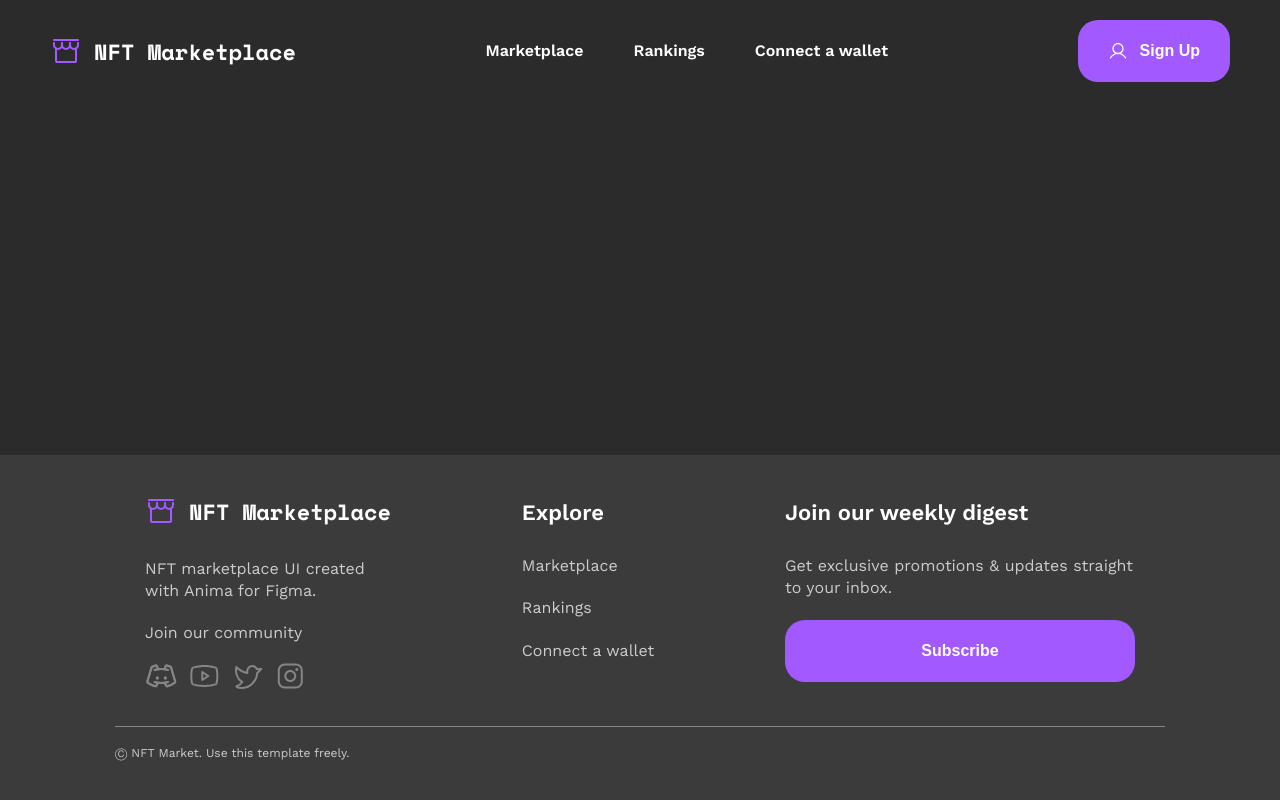
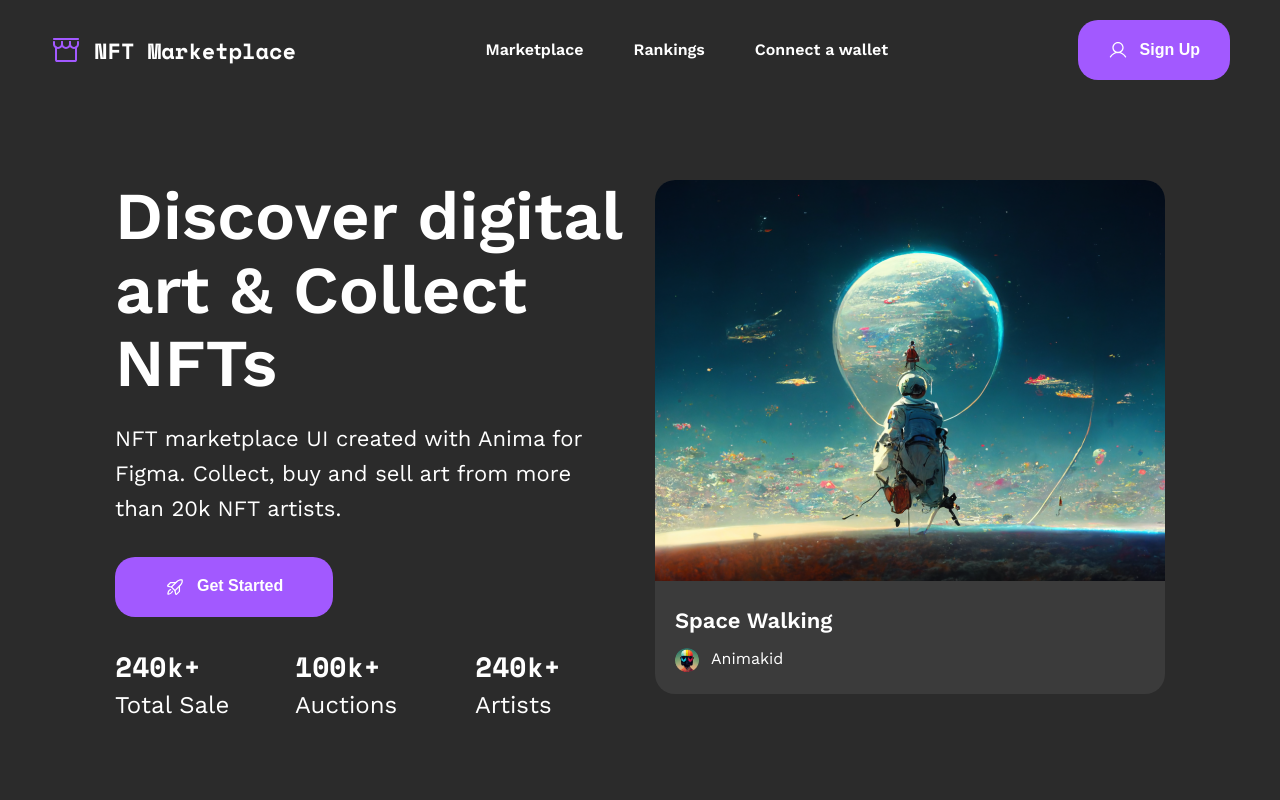
Before and after one commit to sardorw/nft-marketplace_react, a React (Vite) app: page / in a window 1280 px wide. Shown: the top 800 px of the page. Built offline with nearby package versions, Linux system fonts and the light colour scheme.

Commit message:
feat: add discover section

```diff
--- a/src/App.jsx
+++ b/src/App.jsx
@@ -1,9 +1,14 @@
 import Layout from './components/Layout/Layout'
+import Discover from './sections/Discover/Discover'
 
 function App() {
   return (
     <>
-      <Layout></Layout>
+      <Layout>
+        <main>
+          <Discover />
+        </main>
+      </Layout>
     </>
   )
 }
--- a/src/assets/icons/index.jsx
+++ b/src/assets/icons/index.jsx
@@ -233,3 +233,38 @@ export const InstagramIcon = () => (
     />
   </svg>
 )
+
+export const RocketLaunchIcon = () => (
+  <svg
+    width='20'
+    height='20'
+    viewBox='0 0 20 20'
+    fill='none'
+    xmlns='http://www.w3.org/2000/svg'
+  >
+    <path
+      fillRule='evenodd'
+      clipRule='evenodd'
+      d='M6.17053 12.4494C6.28055 12.7766 6.10451 13.131 5.77734 13.241C4.71792 13.5973 4.15489 14.4866 3.85373 15.391C3.73414 15.7501 3.66189 16.0958 3.61848 16.3817C3.90434 16.3383 4.25006 16.266 4.60917 16.1464C5.51355 15.8453 6.4029 15.2823 6.75916 14.2228C6.86918 13.8957 7.2236 13.7196 7.55078 13.8296C7.87795 13.9397 8.05399 14.2941 7.94396 14.6213C7.4096 16.2103 6.08801 16.9715 5.00411 17.3324C4.45655 17.5148 3.94395 17.6048 3.5698 17.6497C3.38182 17.6722 3.22641 17.6836 3.116 17.6894C3.06074 17.6924 3.01658 17.6939 2.98505 17.6946C2.96928 17.695 2.95666 17.6952 2.94737 17.6954L2.93596 17.6955L2.93217 17.6955L2.93077 17.6955L2.93019 17.6955C2.92993 17.6955 2.92969 17.6955 2.92969 17.0705C2.30469 17.0705 2.30469 17.0702 2.30469 17.07L2.30469 17.0694L2.30469 17.068L2.30471 17.0642L2.30481 17.0528C2.30493 17.0435 2.30514 17.0309 2.30553 17.0151C2.30631 16.9836 2.30782 16.9394 2.31072 16.8842C2.31653 16.7738 2.32797 16.6184 2.35052 16.4304C2.3954 16.0562 2.48542 15.5436 2.66776 14.9961C3.0287 13.9122 3.78989 12.5906 5.37891 12.0562C5.70608 11.9462 6.0605 12.1222 6.17053 12.4494ZM2.92969 17.0705H2.30469C2.30469 17.4157 2.58451 17.6955 2.92969 17.6955V17.0705Z'
+      fill='white'
+    />
+    <path
+      fillRule='evenodd'
+      clipRule='evenodd'
+      d='M16.5462 3.45406C15.8208 3.34943 14.0351 3.31002 12.2076 5.13753L7.34482 10.0003L10 12.6555L14.8627 7.79271C16.6903 5.9652 16.6508 4.17951 16.5462 3.45406ZM16.7275 2.21727C15.7298 2.07282 13.5058 2.07157 11.3237 4.25365L6.019 9.55834C5.90179 9.67555 5.83594 9.83452 5.83594 10.0003C5.83594 10.166 5.90179 10.325 6.019 10.4422L9.55806 13.9813C9.80214 14.2254 10.1979 14.2254 10.4419 13.9813L15.7466 8.67659C17.9287 6.49452 17.9275 4.27052 17.783 3.27282C17.7465 3.0058 17.6235 2.75803 17.4329 2.5674C17.2422 2.37678 16.9945 2.25382 16.7275 2.21727Z'
+      fill='white'
+    />
+    <path
+      fillRule='evenodd'
+      clipRule='evenodd'
+      d='M14.422 8.49219C14.7672 8.49219 15.047 8.77201 15.047 9.11719V14.1641L15.0469 14.173C15.0423 14.5013 14.9086 14.8145 14.675 15.045L12.1527 17.575C11.9926 17.7349 11.7921 17.8484 11.5725 17.9033C11.353 17.9582 11.1227 17.9524 10.9061 17.8867C10.6896 17.8209 10.495 17.6976 10.343 17.5299C10.1912 17.3623 10.0877 17.1567 10.0435 16.9349C10.0434 16.9347 10.0435 16.9351 10.0435 16.9349L9.38731 13.6619C9.31946 13.3235 9.53882 12.9941 9.87727 12.9263C10.2157 12.8584 10.5451 13.0778 10.6129 13.4162L11.2694 16.6906L13.797 14.1552V9.11719C13.797 8.77201 14.0768 8.49219 14.422 8.49219Z'
+      fill='white'
+    />
+    <path
+      fillRule='evenodd'
+      clipRule='evenodd'
+      d='M5.82625 4.95319L5.83515 4.95312H10.882C11.2272 4.95312 11.507 5.23295 11.507 5.57812C11.507 5.9233 11.2272 6.20312 10.882 6.20312H5.84399L5.83894 6.20828L5.83891 6.20825L3.30859 8.73075L3.30956 8.73094L6.583 9.38719C6.92144 9.45504 7.1408 9.78441 7.07295 10.1229C7.0051 10.4613 6.67574 10.6807 6.33729 10.6128L3.06483 9.95675C3.06464 9.95671 3.06445 9.95668 3.06426 9.95664C2.84252 9.91244 2.6369 9.80892 2.46933 9.65711C2.30162 9.50516 2.1783 9.31054 2.11254 9.094C2.04677 8.87746 2.04103 8.64712 2.09592 8.42757C2.15081 8.20802 2.26427 8.00749 2.4242 7.84738L2.42514 7.84644L2.42514 7.84644L4.95424 5.32514C5.18475 5.09151 5.49796 4.95786 5.82625 4.95319Z'
+      fill='white'
+    />
+  </svg>
+)
--- a/src/components/Button/Button.module.scss
+++ b/src/components/Button/Button.module.scss
@@ -2,7 +2,9 @@
   display: flex;
   align-items: center;
   gap: 12px;
-  padding: 20px 30px;
+  height: 60px;
+  padding-left: 50px;
+  padding-right: 50px;
   border-radius: 20px;
   background-color: $violet-color;
   font-weight: 600;
--- a/src/components/Container/Container.jsx
+++ b/src/components/Container/Container.jsx
@@ -1,7 +1,11 @@
 import styles from './Container.module.scss'
 
-function Container({ children }) {
-  return <div className={styles.container}>{children}</div>
+function Container({ children, className }) {
+  return (
+    <div className={`${styles.container}${className ? ` ${className}` : ''}`}>
+      {children}
+    </div>
+  )
 }
 
 export default Container
--- a/src/components/Container/Container.module.scss
+++ b/src/components/Container/Container.module.scss
@@ -1,6 +1,17 @@
 .container {
-  width: 100%;
-  max-width: 1200px;
+  max-width: 1280px;
   margin-left: auto;
   margin-right: auto;
+  padding-left: 115px;
+  padding-right: 115px;
+
+  @include lg {
+    padding-left: 72px;
+    padding-right: 72px;
+  }
+
+  @include md {
+    padding-left: 30px;
+    padding-right: 30px;
+  }
 }
--- a/src/components/Footer/Footer.jsx
+++ b/src/components/Footer/Footer.jsx
@@ -12,7 +12,7 @@ import Button from '../Button/Button'
 function Footer() {
   return (
     <footer className={styles.footer}>
-      <Container>
+      <Container className={styles.container}>
         <div className={styles.wrapper}>
           <div>
             <a className={styles.logo} href='/'>
--- a/src/components/Footer/Footer.module.scss
+++ b/src/components/Footer/Footer.module.scss
@@ -5,15 +5,11 @@
 
 .footer {
   margin-top: auto;
-  padding: 40px 115px;
   background-color: $bg-secondary-color;
 
-  @include lg {
-    padding: 40px 72px;
-  }
-
-  @include sm {
-    padding: 40px 30px;
+  .container {
+    padding-top: 40px;
+    padding-bottom: 40px;
   }
 
   .wrapper {
--- a/src/components/Header/Header.module.scss
+++ b/src/components/Header/Header.module.scss
@@ -49,6 +49,9 @@
   }
 
   .button {
+    padding-left: 30px;
+    padding-right: 30px;
+
     @include lg {
       display: none;
     }
--- /dev/null
+++ b/src/sections/Discover/Discover.jsx
@@ -0,0 +1,56 @@
+import Container from '../../components/Container/Container'
+import Button from '../../components/Button/Button'
+import styles from './Discover.module.scss'
+import { RocketLaunchIcon } from '../../assets/icons'
+
+function Discover() {
+  return (
+    <section>
+      <Container className={styles.container}>
+        <div>
+          <h1 className={styles.heading}>
+            Discover digital art & Collect NFTs
+          </h1>
+          <p className={styles.subtitle}>
+            NFT marketplace UI created with Anima for Figma. Collect, buy and
+            sell art from more than 20k NFT artists.
+          </p>
+        </div>
+
+        <div className={styles.statistics}>
+          <Button className={styles.button}>
+            <RocketLaunchIcon />
+            Get Started
+          </Button>
+          <div className={styles.statistics__wrapper}>
+            <div className={styles.statistics__item}>
+              <h4>240k+</h4>
+              <p>Total Sale</p>
+            </div>
+            <div className={styles.statistics__item}>
+              <h4>100k+</h4>
+              <p>Auctions</p>
+            </div>
+            <div className={styles.statistics__item}>
+              <h4>240k+</h4>
+              <p>Artists</p>
+            </div>
+          </div>
+        </div>
+
+        <div className={styles.card}>
+          <img src='/images/discover-card.png' alt='Image' />
+          <div className={styles.card__wrapper}>
+            <h5>Space Walking</h5>
+            <div className={styles.card__artist}>
+              <img src='/images/artists/animakid.png' alt='Animakid' />
+              <p>Animakid</p>
+            </div>
+          </div>
+        </div>
+      </Container>
+    </section>
+  )
+}
+
+export default Discover
--- /dev/null
+++ b/src/sections/Discover/Discover.module.scss
@@ -0,0 +1,121 @@
+.container {
+  display: grid;
+  grid-template-columns: 1fr 1fr;
+  align-items: flex-start;
+  gap: 30px;
+  padding-top: 80px;
+  padding-bottom: 80px;
+
+  @include md {
+    grid-template-columns: 1fr;
+    row-gap: 40px;
+  }
+
+  @include sm {
+    padding-top: 40px;
+    padding-bottom: 40px;
+  }
+}
+
+.heading {
+  @include h1-text;
+
+  @include lg {
+    @include h3-text;
+  }
+
+  @include sm {
+    @include h4-text;
+  }
+}
+
+.subtitle {
+  margin-top: 20px;
+  @include h5-text;
+
+  @include sm {
+    margin-top: 10px;
+  }
+}
+
+.statistics {
+  order: 1;
+
+  .button {
+    @include md {
+      justify-content: center;
+      width: 100%;
+    }
+  }
+
+  &__wrapper {
+    display: grid;
+    grid-template-columns: repeat(3, 1fr);
+    gap: 30px;
+    margin-top: 30px;
+
+    @include lg {
+      margin-top: 20px;
+    }
+
+    @include sm {
+      margin-top: 40px;
+    }
+  }
+
+  &__item {
+    h4 {
+      font-family: $space-mono-font;
+      @include h4-text;
+
+      @include lg {
+        @include h5-text;
+      }
+    }
+
+    p {
+      font-size: 24px;
+      line-height: 1.6;
+
+      @include lg {
+        @include base-text;
+      }
+    }
+  }
+}
+
+.card {
+  border-radius: 20px;
+  grid-row-start: span 2;
+  background-color: $bg-secondary-color;
+
+  @include sm {
+    grid-row-start: auto;
+  }
+
+  img {
+    border-radius: 20px 20px 0 0;
+  }
+
+  &__wrapper {
+    padding: 22px 20px;
+
+    h5 {
+      @include h5-text;
+    }
+  }
+
+  &__artist {
+    display: flex;
+    gap: 12px;
+    margin-top: 10px;
+
+    img {
+      width: 24px;
+    }
+
+    p {
+      @include base-text;
+    }
+  }
+}
--- a/src/styles/index.scss
+++ b/src/styles/index.scss
@@ -27,3 +27,8 @@ button {
 ul {
   list-style-type: none;
 }
+
+img {
+  display: block;
+  width: 100%;
+}
--- a/vite.config.js
+++ b/vite.config.js
@@ -4,7 +4,7 @@ import react from '@vitejs/plugin-react'
 // https://vitejs.dev/config/
 export default defineConfig({
   server: {
-    port: 3000,
+    port: 3030,
   },
   css: {
     preprocessorOptions: {
```
Also changed, not shown: public/images/artists/animakid.png (added), public/images/discover-card.png (added).
